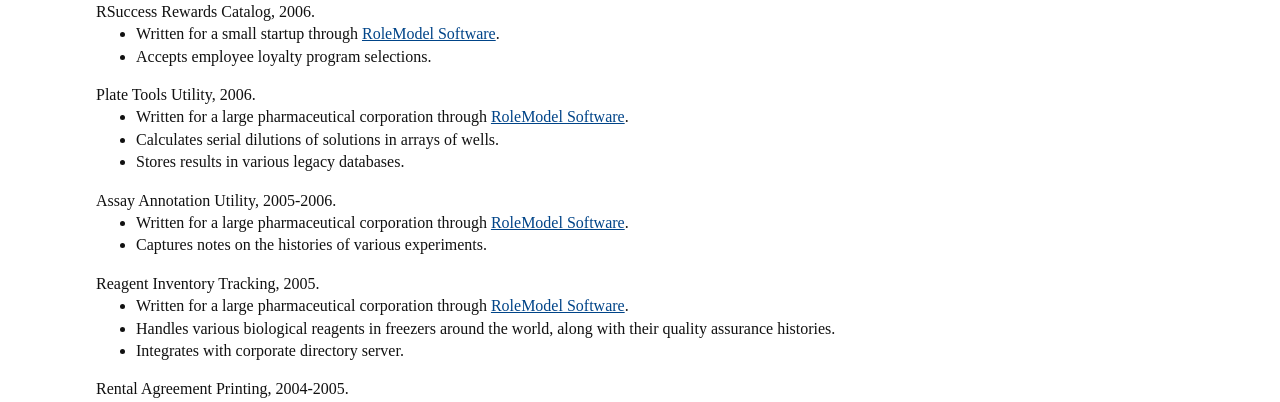
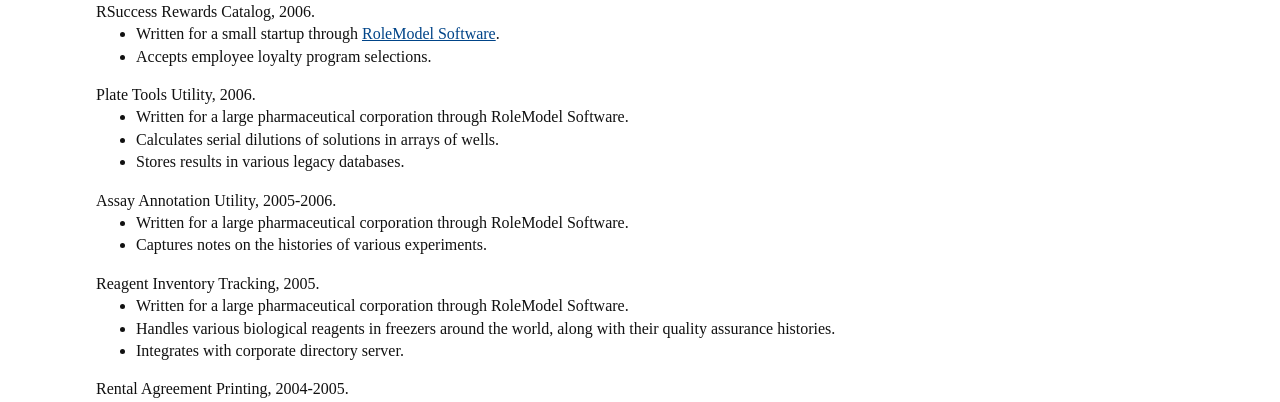
Before and after one commit to matthewtodd/matthewtodd.github.io, a Jekyll site: the page resume.html, which Jekyll copies as it is, in a window 1280 px wide. Shown: the part 1197-1599 px from the top of the page. Built offline with Jekyll 4.4.1, drawn with Linux system fonts in a browser that asks for light colours; part of the change alters nothing that is shown.

```diff
--- a/resume.html
+++ b/resume.html
@@ -191,7 +191,7 @@
       <section>
         <h1>Plate Tools Utility, 2006.</h1>
         <ul>
-          <li>Written for a large pharmaceutical corporation through <a href="http://rolemodelsoftware.com/">RoleModel Software</a>.</li>
+          <li>Written for a large pharmaceutical corporation through RoleModel Software.</li>
           <li>Calculates serial dilutions of solutions in arrays of wells.</li>
           <li>Stores results in various legacy databases.</li>
         </ul>
@@ -200,7 +200,7 @@
       <section>
         <h1>Assay Annotation Utility, 2005-2006.</h1>
         <ul>
-          <li>Written for a large pharmaceutical corporation through <a href="http://rolemodelsoftware.com/">RoleModel Software</a>.</li>
+          <li>Written for a large pharmaceutical corporation through RoleModel Software.</li>
           <li>Captures notes on the histories of various experiments.</li>
         </ul>
       </section>
@@ -208,7 +208,7 @@
       <section>
         <h1>Reagent Inventory Tracking, 2005.</h1>
         <ul>
-          <li>Written for a large pharmaceutical corporation through <a href="http://rolemodelsoftware.com/">RoleModel Software</a>.</li>
+          <li>Written for a large pharmaceutical corporation through RoleModel Software.</li>
           <li>Handles various biological reagents in freezers around the world, along with their quality assurance histories.</li>
           <li>Integrates with corporate directory server.</li>
         </ul>
```
